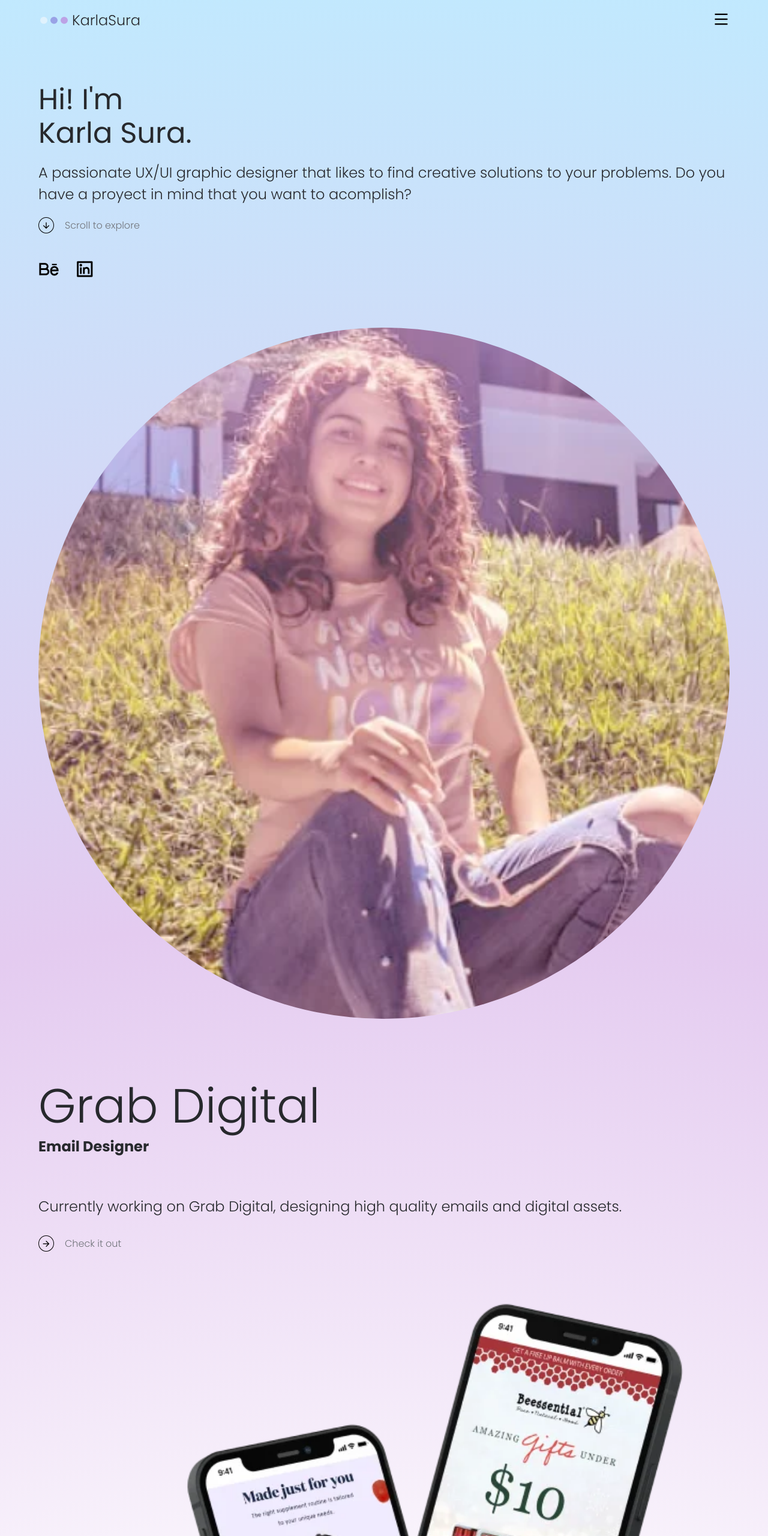
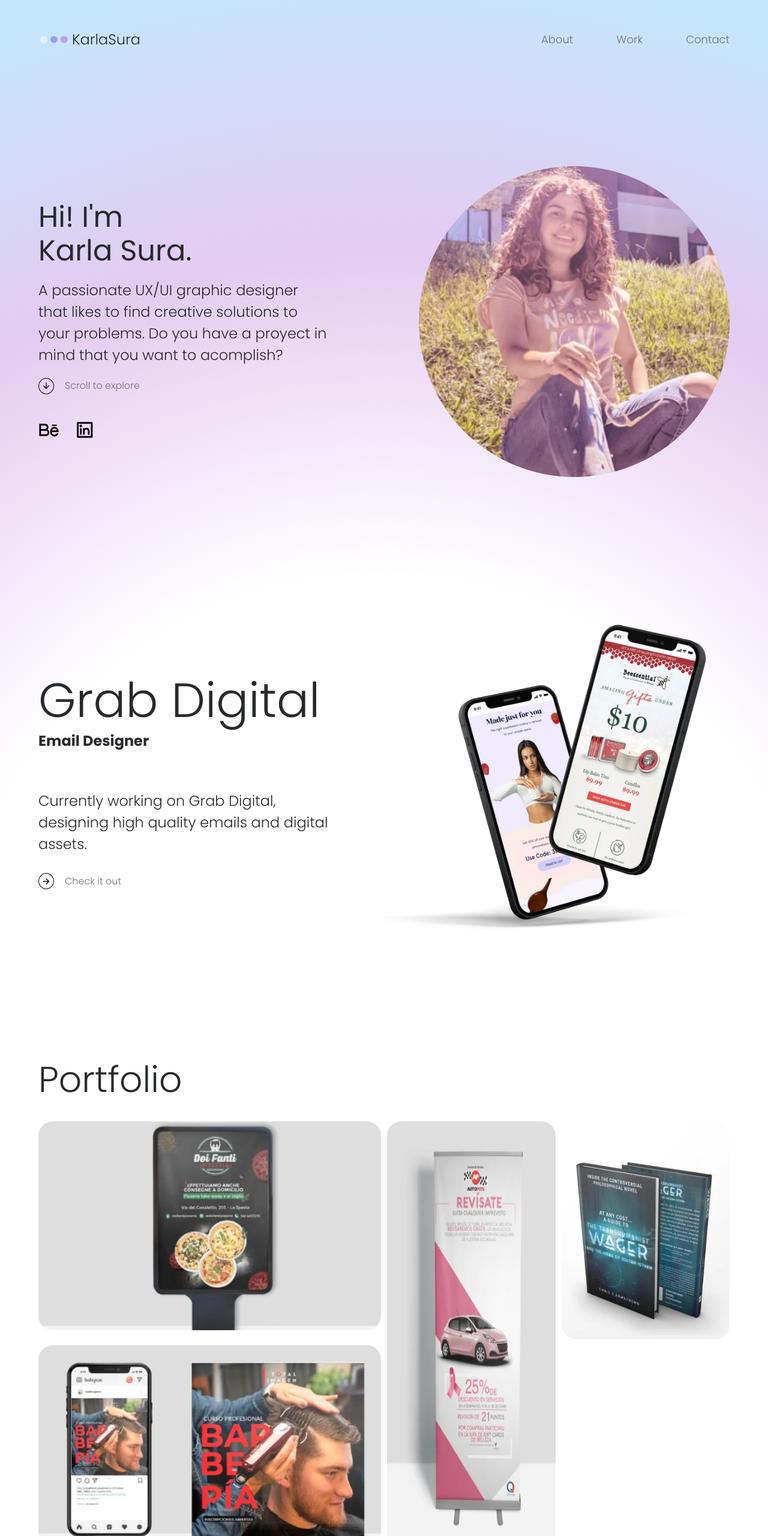
Before and after one commit to javasquezgo/KarlaSura-Portfolio, a website: page index.html in a window 1280 px wide. Shown: the top 2560 px of the page at 60% size. Drawn offline with nearby package versions, Linux system fonts and the light colour scheme.

Commit message:
Estructura terminada se comienza con efectos

```diff
--- a/index.html
+++ b/index.html
@@ -66,7 +66,7 @@
                     <p>
                         Currently working on Grab Digital, designing high quality emails and digital assets.
                     </p>
-                    <a href="#work"><span><i class="ri-arrow-right-line"></i> Check it out</span></a>
+                    <a href="#portfolio"><span><i class="ri-arrow-right-line"></i> Check it out</span></a>
 
                 </div>
 
@@ -79,17 +79,19 @@
         <section id="portfolio" class="portfolio">
             <div class="container">
                 <h2 class="portfolio__h2">Portfolio</h2>
-                <div class="portfolio__image">
+                <div class="portfolio__images">
+                    <div class="portfolio__image div1">
                         <img src="./assets/portfolio-image01.webp" alt="Portfolio 1" />
                     </div>
-                <div class="portfolio__image">
+                    <div class="portfolio__image div2">
                         <img src="./assets/portfolio-image02.webp" alt="Portfolio 1" />
                     </div>
-                <div class="portfolio__image">
+                    <div class="portfolio__image div3">
                         <img src="./assets/portfolio-image03.webp" alt="Portfolio 1" />
                     </div>
-                <div class="portfolio__image">
+                    <div class="portfolio__image div4">
                         <img src="./assets/portfolio-image04.webp" alt="Portfolio 1" />
+                    </div>
                 </div>
             </div>
         </section>
@@ -114,7 +116,6 @@
                 </form>
             </div>
 
-
         </section>
     </main>
 
--- a/scss/_config.scss
+++ b/scss/_config.scss
@@ -1,40 +1,48 @@
-@import url('https://fonts.googleapis.com/css2?family=Poppins:wght@300;400;700&display=swap');
+@import url("https://fonts.googleapis.com/css2?family=Poppins:wght@300;400;700&display=swap");
 
-*{
+* {
   margin: 0;
   padding: 0;
   box-sizing: content-box;
 }
 
-html{
+html {
   font-size: 62.5%;
 }
 
-
-body{
-    font-family: 'Poppins', sans-serif;
-    background: radial-gradient(circle, rgba(255,255,255,1) 35%, rgba(228,203,240,1) 65%, rgba(193,233,254,1) 100%);
+body {
+  font-family: "Poppins", sans-serif;
+  background: radial-gradient(
+    circle,
+    rgba(255, 255, 255, 1) 35%,
+    rgba(228, 203, 240, 1) 65%,
+    rgba(193, 233, 254, 1) 100%
+  );
   background-repeat: no-repeat;
 }
 
-a{
+a {
   text-decoration: none;
 }
 
-ul{
+ul {
   list-style: none;
 }
 
-.container{
+.container {
   width: 90%;
   min-width: 300px;
   max-width: 1440px;
   margin: 0 auto;
 }
 
-$text-color: #71747A;
+section {
+  padding: 70px 0;
+}
 
-%iconSpan{
+$text-color: #71747a;
+
+%iconSpan {
   font-weight: 300;
   font-size: 1.6rem;
   line-height: 2.4rem;
--- /dev/null
+++ b/scss/_extrapcscreen.scss
@@ -0,0 +1,21 @@
+@media (min-width: 1242px) {
+  body {
+    background: radial-gradient(
+      circle,
+      rgba(255, 255, 255, 1) 40%,
+      rgba(228, 203, 240, 1) 70%,
+      rgba(193, 233, 254, 1) 100%
+    );
+  }
+
+  .about__image img {
+    width: 90%;
+    display: block;
+    margin-left: auto;
+  }
+
+  .contact .container {
+    max-width: 750px;
+    margin: 0 auto;
+  }
+}
--- /dev/null
+++ b/scss/_pcscreen.scss
@@ -0,0 +1,122 @@
+@media (min-width: 770px) {
+  body {
+    background: radial-gradient(
+      circle,
+      rgba(255, 255, 255, 1) 60%,
+      rgba(228, 203, 240, 1) 80%,
+      rgba(193, 233, 254, 1) 100%
+    );
+  }
+
+  header {
+    padding: 32px 0;
+  }
+
+  header .container {
+    display: flex;
+    align-items: center;
+    justify-content: space-between;
+  }
+
+  .header__logo i {
+    display: none;
+  }
+
+  .header__nav {
+    display: block;
+    margin: 0;
+  }
+
+  .header__list {
+    display: flex;
+  }
+
+  .header__item {
+    margin: 0;
+    margin-right: 72px;
+
+    &:last-child {
+      margin-right: 0;
+    }
+  }
+
+  .header__item a span {
+    font-size: 1.8rem;
+  }
+
+  .about {
+    padding: 0;
+  }
+
+  .about .container {
+    display: flex;
+    align-items: center;
+  }
+
+  .about__paragraph,
+  .about__image {
+    width: 50%;
+  }
+
+  .about__paragraph p,
+  .work__paragraph p {
+    padding-right: 9rem;
+  }
+
+  .work {
+    padding-top: 0;
+  }
+
+  .work .container {
+    display: flex;
+    align-items: center;
+  }
+
+  .work__paragraph,
+  .work__image {
+    width: 50%;
+  }
+
+  .portfolio {
+    padding: 0;
+    margin-top: 0;
+  }
+
+  .portfolio__images {
+    display: grid;
+    grid-template-rows: 1fr 1fr;
+    grid-template-columns: 1fr 1fr 1fr 1fr;
+    gap: 10px;
+    height: 100%;
+  }
+
+  .portfolio__image img {
+    height: 100%;
+  }
+
+  .div1 {
+    grid-row-start: 1;
+    grid-column-start: 1;
+    grid-row-end: 2;
+    grid-column-end: 3;
+  }
+  .div2 {
+    grid-row-start: 2;
+    grid-column-start: 1;
+    grid-row-end: 3;
+    grid-column-end: 3;
+  }
+
+  .div3 {
+    grid-row-start: 1;
+    grid-column-start: 3;
+    grid-row-end: 3;
+    grid-column-end: 4;
+  }
+  .div4 {
+    grid-row-start: 1;
+    grid-column-start: 4;
+    grid-row-end: 2;
+    grid-column-end: 5;
+  }
+}
--- a/scss/style.scss
+++ b/scss/style.scss
@@ -1,39 +1,38 @@
-@import './config';
+@import "./config";
 
-
-header{
+header {
   margin: 16px 0;
 }
 
-.header__logo{
-    display:flex;
+.header__logo {
+  display: flex;
   justify-content: space-between;
   align-items: center;
 }
 
-.header__logo img{
+.header__logo img {
   width: auto;
   height: auto;
 }
 
-.header__logo i{
+.header__logo i {
   font-size: 28px;
 }
 
-.header__nav{
+.header__nav {
   margin: 49px 0;
   text-align: center;
   display: none;
 }
 
-.header__nav.visible{
+.header__nav.visible {
   display: block;
 }
 
-.header__item{
+.header__item {
   margin-bottom: 30px;
 
-    &:last-child{
+  &:last-child {
     margin-bottom: 0;
   }
 }
@@ -42,34 +41,34 @@ header{
   font-weight: 300;
   font-size: 2.8rem;
   line-height: 2.7rem;
-    color: $text-color
+  color: $text-color;
 }
 
-.about{
+.about {
   margin: 90px 0;
 }
 
-.about__paragraph h1{
+.about__paragraph h1 {
   font-weight: 400;
   font-size: 4.8rem;
   line-height: 5.6rem;
-    color: #27292D;
+  color: #27292d;
   width: 27rem;
 }
 
-.about__paragraph p{
+.about__paragraph p {
   font-weight: 300;
   font-size: 2.4rem;
   line-height: 3.6rem;
-    color: #27292D;
+  color: #27292d;
   margin: 20px 0;
 }
 
-.about__paragraph a span{
-    @extend %iconSpan
+.about__paragraph a span {
+  @extend %iconSpan;
 }
 
-.about__paragraph a span i{
+.about__paragraph a span i {
   color: #000;
   margin-right: 18px;
   padding: 0.5px 4px;
@@ -77,62 +76,61 @@ header{
   border-radius: 50%;
 }
 
-.about__icons{
+.about__icons {
   margin-top: 42px;
 }
 
-.about__icons a i{
+.about__icons a i {
   color: #000;
   font-weight: 100;
   font-size: 35px;
   margin-right: 22px;
 }
 
-.about__image{
+.about__image {
   width: 100%;
   height: auto;
   margin: 75px 0;
 }
 
-.about__image img{
+.about__image img {
   width: 100%;
   height: auto;
   border-radius: 50%;
 }
 
-.work{
+.work {
   padding-bottom: 90px;
 }
 
-.work__paragraph h2{
+.work__paragraph h2 {
   font-weight: 300;
   font-size: 8rem;
   line-height: 10rem;
-    color: #27292D;
+  color: #27292d;
 }
 
-.work__paragraph b{
+.work__paragraph b {
   font-weight: 700;
   font-size: 2.4rem;
   line-height: 3.6rem;
-    color: #27292D;
-
+  color: #27292d;
 }
 
-.work__paragraph p{
+.work__paragraph p {
   font-weight: 300;
   font-size: 2.4rem;
   line-height: 3.6rem;
-    color: #27292D;
+  color: #27292d;
   margin-top: 64px;
   margin-bottom: 30px;
 }
 
-.work__paragraph a span{
-    @extend %iconSpan
+.work__paragraph a span {
+  @extend %iconSpan;
 }
 
-.work__paragraph a span i{
+.work__paragraph a span i {
   color: #000;
   margin-right: 18px;
   padding: 0.5px 4px;
@@ -140,98 +138,99 @@ header{
   border-radius: 50%;
 }
 
-.work__image{
+.work__image {
   width: 100%;
   height: auto;
   margin: 75px 0;
 }
 
-.work__image img{
+.work__image img {
   width: 100%;
   height: auto;
 }
 
-.portfolio{
+.portfolio {
   margin-top: 80px;
   background-color: #fff;
 }
 
-.portfolio .container:last-child{
+.portfolio .container div:last-child {
   margin-bottom: 0;
 }
 
-.portfolio__h2{
+.portfolio__h2 {
   font-weight: 300;
   font-size: 6rem;
   line-height: 14rem;
-    color: #27292D;
+  color: #27292d;
 }
 
-.portfolio__image{
+.portfolio__image {
   width: 100%;
   height: auto;
   margin-bottom: 15px;
 }
 
-.portfolio__image img{
+.portfolio__image img {
   width: 100%;
   height: auto;
+  border-radius: 24px;
 }
 
-.contact{
+.contact {
   padding: 50px 0;
   background-color: #fff;
   position: relative;
 }
 
-.contact__h2{
+.contact .container {
+  max-width: 750px;
+  margin: 0 auto;
+}
+
+.contact__h2 {
   font-weight: 300;
   font-size: 3.6rem;
   line-height: 5.6rem;
-    color: #27292D;
+  color: #27292d;
 }
 
-.contact__h2 span{
+.contact__h2 span {
   font-weight: 700;
 }
 
-.contact_p{
+.contact_p {
   font-weight: 300;
   font-size: 1.6rem;
   line-height: 2.4rem;
   letter-spacing: 2px;
-    color: #7D92EE;
+  color: #7d92ee;
   margin-top: 1rem;
   margin-bottom: 7rem;
 }
 
-.contact form{
-    background-color: #000;
-}
-
-.contact form textarea{
+.contact form textarea {
   width: 90%;
   max-width: 748px;
   background: rgba(248, 248, 248, 0.72);
   border: none;
   border-radius: 16px;
-    padding-top: 8px;
-    padding-left: 16px;
+  padding: 16px;
   margin-bottom: 16px;
-    color: #71747A;
+  color: #71747a;
   font-weight: 300;
   font-size: 1.6rem;
-    font-family: 'Poppins', sans-serif;
+  font-family: "Poppins", sans-serif;
 
-    &::placeholder{
-        font-family: 'Poppins', sans-serif;
+  &::placeholder {
+    font-family: "Poppins", sans-serif;
     font-weight: 300;
     font-size: 1.6rem;
     line-height: 2.4rem;
-        color: #71747A;
+    color: #71747a;
   }
 
-    &:focus{
+  &:focus {
     outline: none;
   }
 }
@@ -240,27 +239,27 @@ header{
   background: rgba(248, 248, 248, 0.72);
   border: 0;
   border-radius: 10px;
-    color: #71747A;
+  color: #71747a;
   padding: 17px;
   width: 100%;
   font-weight: 300;
   font-size: 1.6rem;
-    font-family: 'Poppins', sans-serif;
+  font-family: "Poppins", sans-serif;
 }
 
-.contact__submit  input:focus{
+.contact__submit input:focus {
   outline: none;
 }
 
-.contact__submit  input::placeholder {
-    color: #71747A;
+.contact__submit input::placeholder {
+  color: #71747a;
   font-weight: 300;
   font-size: 1.6rem;
   line-height: 2.4rem;
 }
 
-.contact__submit  button {
-    background: #D47DEE;
+.contact__submit button {
+  background: #d47dee;
   border: 0;
   border-radius: 16px;
   color: white;
@@ -268,25 +267,27 @@ header{
   position: absolute;
   left: 90%;
   top: 0;
-    font-family: 'Poppins', sans-serif;
+  font-family: "Poppins", sans-serif;
 }
 
-  .contact__submit{
+.contact__submit {
   position: relative;
   display: inline-block;
   width: 60%;
   max-width: 748px;
 }
 
-  footer{
+footer {
   background-color: #fff;
 }
 
-  footer h4{
+footer h4 {
   font-weight: 300;
   font-size: 1.4rem;
   text-align: center;
   padding: 30px 0 20px 0;
 }
 
-  @import './tablet';
+@import "./tablet";
+@import "./pcscreen";
+@import "./extrapcscreen";
```
Also changed, not shown: css/style.css, 1 other file. Lines whose indentation alone changed are shown as unchanged.
